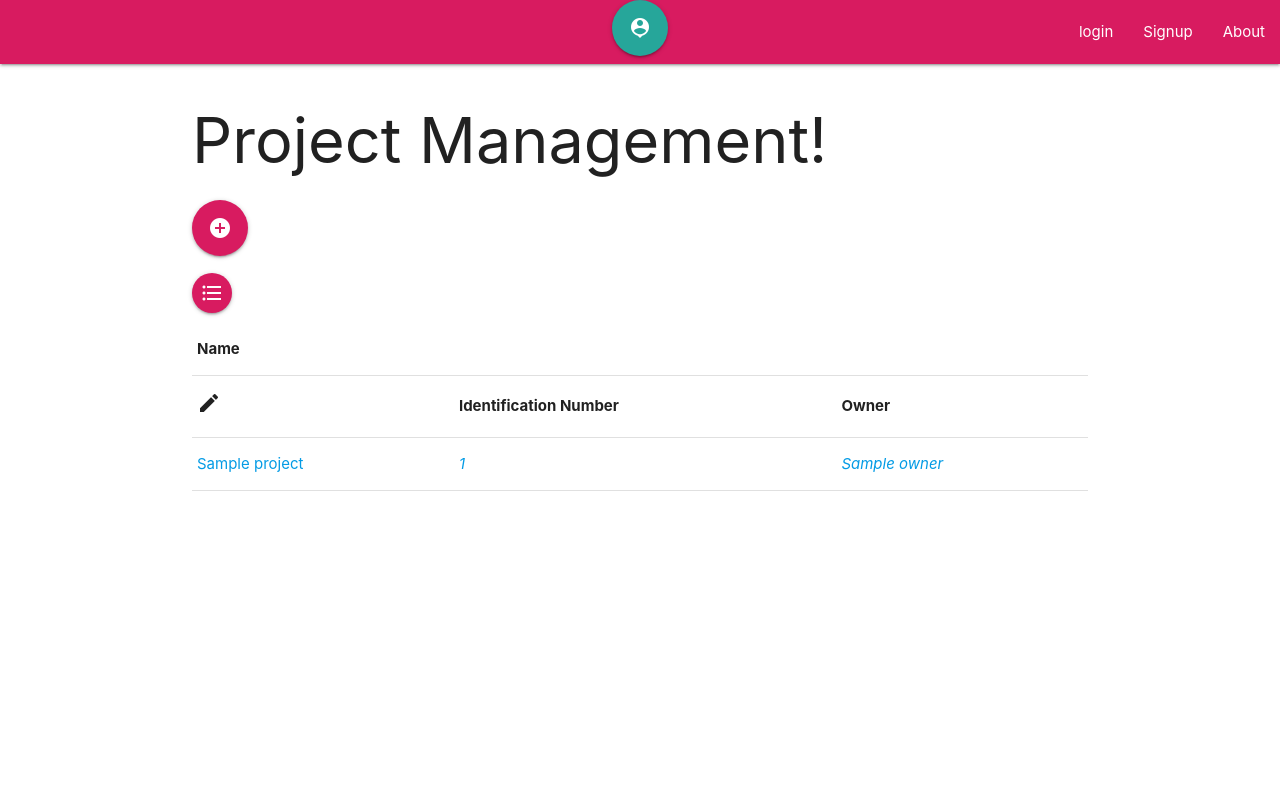
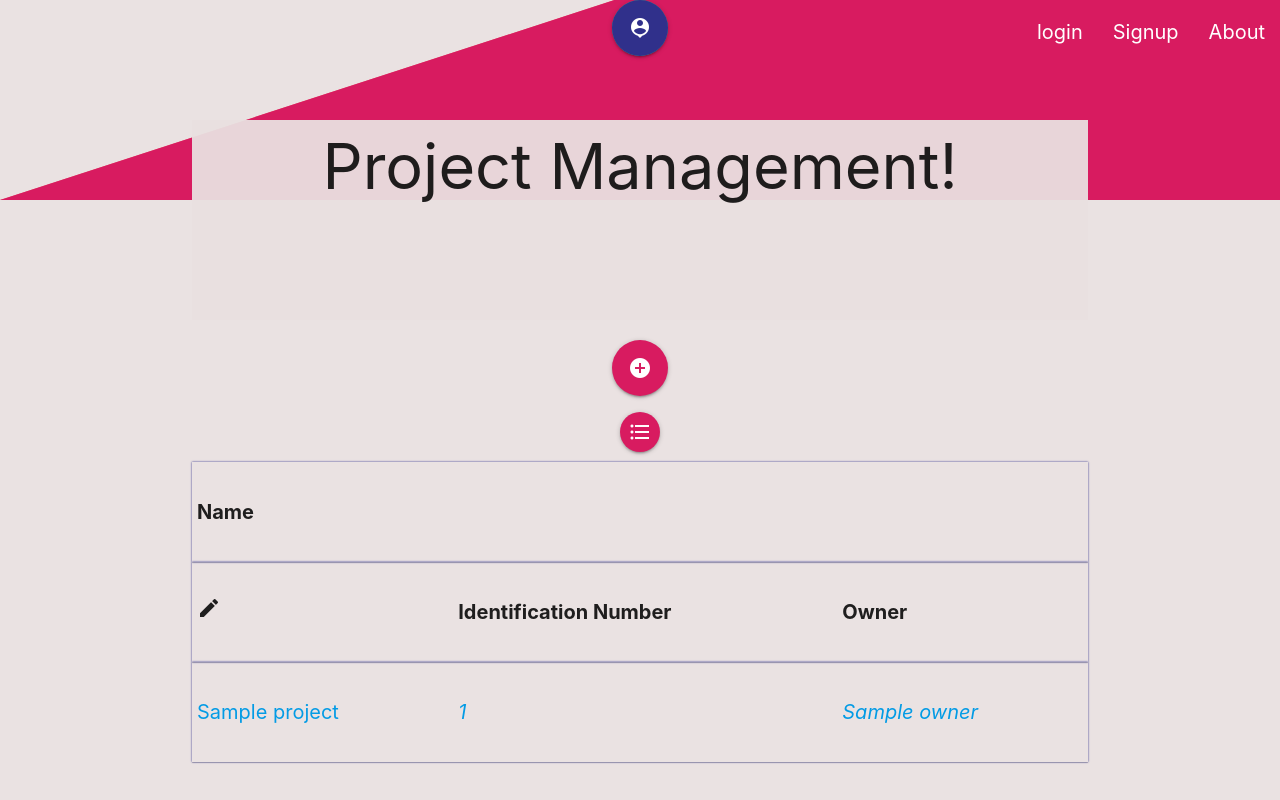
Before and after one commit to OkayJosh/projectApp, a Django app: template Project/Project/myproject/templates/home.html in a window 1280 px wide. Run offline with Django 3.2, Linux system fonts and the light colour scheme; the template is opened without the code that fills it: most values are stand-ins (such as "Sample title", 1, 10 or a date in 2020); parts of the project's set-up code (start-up, migrations or seed data) failed here and were passed over.

Commit message:
adding style.css

```diff
--- /dev/null
+++ b/Project/Project/myproject/static/css/styles.css
@@ -0,0 +1,53 @@
+body{
+    background-color: rgba(233, 225, 225, 0.945);
+
+
+}
+
+nav{
+    height: 200px;
+    clip-path: polygon(48% 0, 100% 0, 100% 100%, 0 100%);
+
+}
+nav div a i{
+    font-size: 20px;
+    background-color:  rgb(48, 48, 139);
+}
+
+nav ul li a{
+    font-size: 20px;
+    font-weight: normal;
+}
+
+div h5 {
+    text-align: center;
+}
+
+div h1 {
+    text-align: center;
+    margin: -80px 0px 20px 0px;
+    font-weight: normal;
+    position: relative;
+    background-color:rgba(233, 225, 225, 0.945);
+    height: 200px;
+    padding: 12px;
+}
+
+tr{
+    height: 100px;
+    border: 12px 12px 12px 12px;
+    font-size: 20px;
+    box-shadow: 0px 0px 2px 0px rgb(48, 48, 139);
+}
+
+form div label {
+    color: black;
+    font-size: 20px;
+    font-weight: bold;
+    height: 30px
+}
+div form label {
+    color: black;
+    font-size: 20px;
+    font-weight: bold;
+}
--- a/Project/Project/myproject/templates/base.html
+++ b/Project/Project/myproject/templates/base.html
@@ -10,6 +10,9 @@
 
    <!-- Compiled and minified CSS -->
     <link rel="stylesheet" href="https://cdnjs.cloudflare.com/ajax/libs/materialize/1.0.0/css/materialize.min.css">
+
+    {% load static %}
+    <link rel="stylesheet" href="{%  static "css/styles.css" %}" >
 
     <title>Project App</title>
   </head>
@@ -38,6 +41,7 @@
 
     <!-- Compiled and minified JavaScript -->
     <script src="https://cdnjs.cloudflare.com/ajax/libs/materialize/1.0.0/js/materialize.min.js"></script>
+    <script src="https://code.jquery.com/jquery-3.4.1.min.js" integrity="sha256-CSXorXvZcTkaix6Yvo6HppcZGetbYMGWSFlBw8HfCJo=" crossorigin="anonymous"></script>
 
   </body>
 </html>
--- a/Project/Project/myproject/templates/home.html
+++ b/Project/Project/myproject/templates/home.html
@@ -13,7 +13,8 @@
             <thead>
                 <tr>
                     <th>Name</th>
-                    <th>    </th>
+                    <th></th>
+                    <th></th>
                 </tr>
                 <tr>
                     <th><i class="material-icons">edit</i></th>
@@ -25,7 +26,7 @@
                 {% for project in projects %}
                     <tr>
                         <td><a href="{% url 'profile' project.pk project.slug %}">{{ project }} </a> </td>
-                        <td><a href="{% url 'update_project' project.pk project.slug %}"><i class="">{{ project.id_num}}</i></a></td>
+                        <td><a href="{% url 'update_project' project.pk project.slug %}"><i class="">{{ project.identification_number}}</i></a></td>
                         <td><a><i class="">{{ project.owner}}</i></a></td>
                         </tr>
                 {% endfor %}
--- a/Project/Project/myproject/templates/project/create.html
+++ b/Project/Project/myproject/templates/project/create.html
@@ -1,4 +1,6 @@
 {% extends "base.html" %}
+
+{% load crispy_forms_tags %}
 
   {% block heading %}
     <div class="container">
@@ -10,7 +12,7 @@
     <div class="container">
          <form action="" method="post">
             {% csrf_token %}
-            {{ form.as_p }}
+            {{ form | crispy }}
             <button class="btn-floating btn-large pulse pink darken-1"> <i class="material-icons">add</i></a></button>
         </form>
     </div>
--- a/Project/Project/myproject/templates/project/profile.html
+++ b/Project/Project/myproject/templates/project/profile.html
@@ -3,7 +3,7 @@
   {% block heading %}
     <div class="row container">
         <div class="">
-            <h1 class=""><i class="material-icons large">dashboard</i>Welcome to {{ object }}</h1>
+            <h1 class="">{{ object }}</h1>
         </div>
     </div>
   {% endblock heading %}
--- a/Project/Project/settings.py
+++ b/Project/Project/settings.py
@@ -37,7 +37,9 @@
     'django.contrib.sessions',
     'django.contrib.messages',
     'django.contrib.staticfiles',
-    'Project.myproject'
+    'Project.myproject',
+    #
+    'crispy_forms',
 ]
 
 MIDDLEWARE = [
```
Also changed, not shown: Project/Project/myproject/static/javascript/script.js (added).
